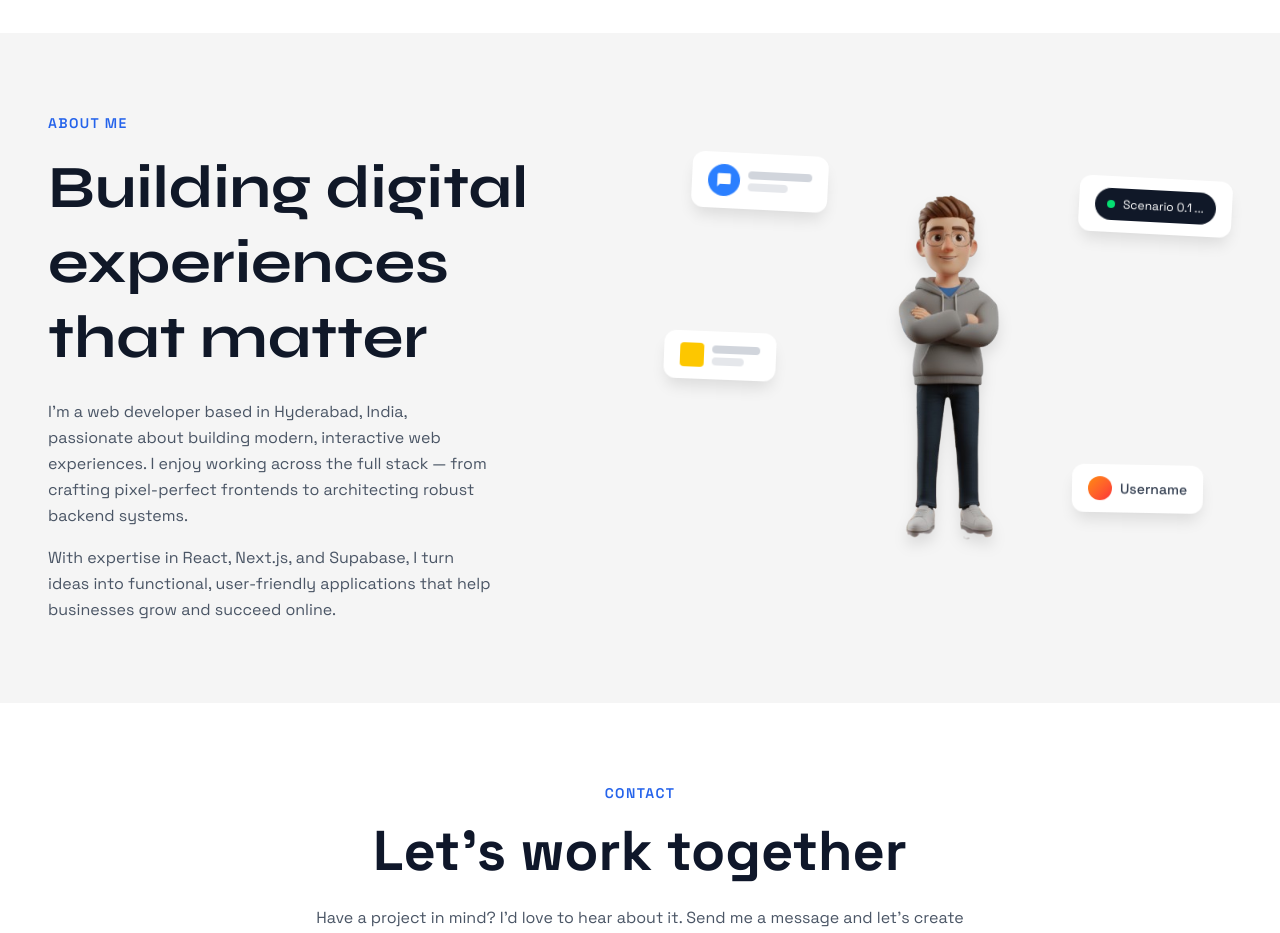
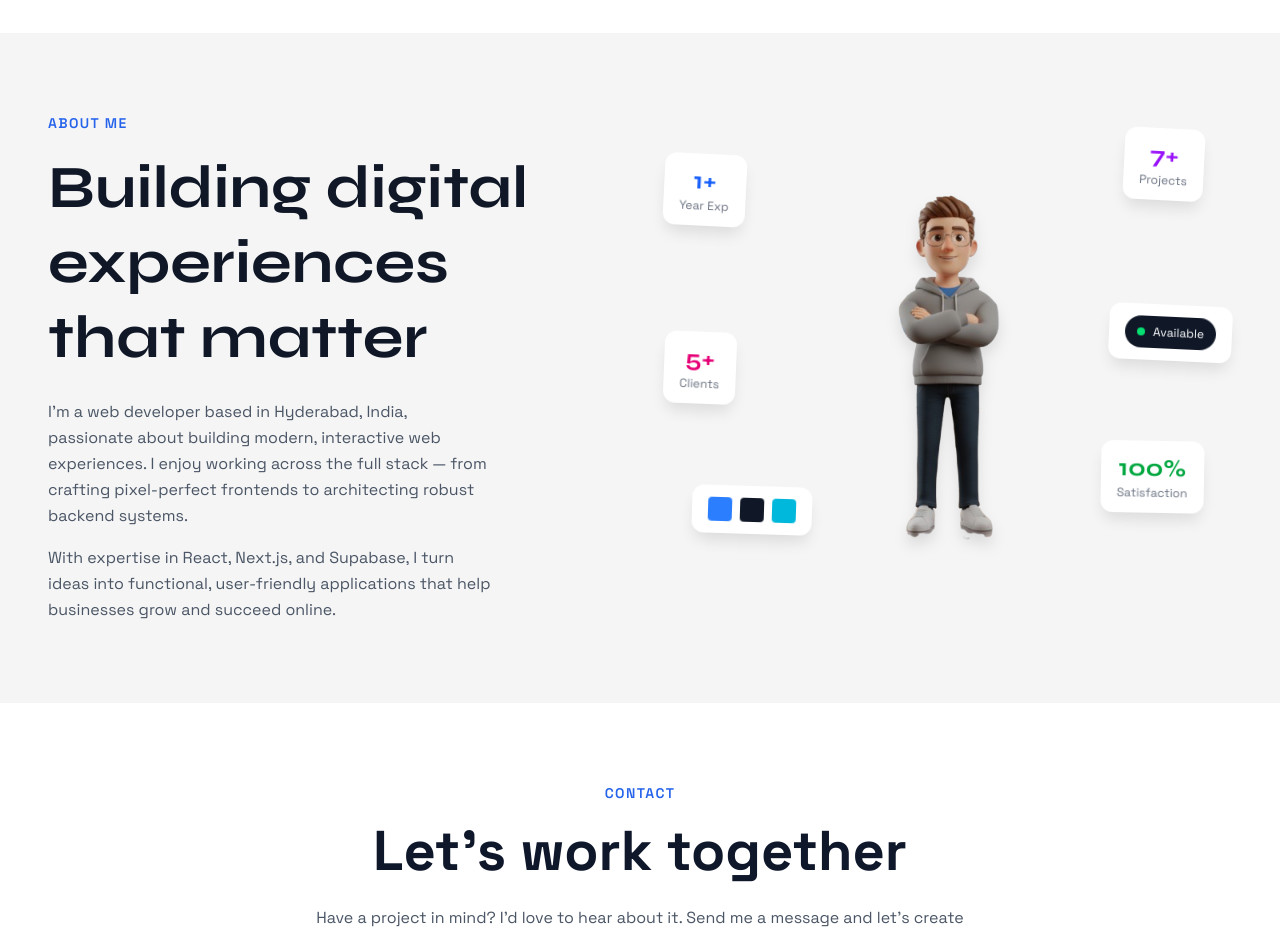
Before and after one commit to jonathanboda/JONA, a Next.js app: page / in a window 1280 px wide. Shown: the part 3000-3933 px from the top of the page. Built offline with nearby package versions, Linux system fonts and the light colour scheme.

Commit message:
Add floating stats around character: 1+ year, 7+ projects, 5+ clients

```diff
--- a/src/app/page.tsx
+++ b/src/app/page.tsx
@@ -635,57 +635,70 @@ function AboutSection() {
 
           {/* Right - 3D Character with floating UI elements */}
           <div className={`relative h-[450px] lg:h-[500px] ${isVisible ? "animate-slide-in-right" : "opacity-0"}`}>
-            {/* Floating chat bubble - top left */}
+            {/* Years Experience - top left */}
             <div
               className="floating-element animate-float"
-              style={{ top: "10%", left: "5%", animationDelay: "0s" }}
+              style={{ top: "10%", left: "0%", animationDelay: "0s" }}
             >
-              <div className="flex items-center gap-2">
-                <div className="w-8 h-8 rounded-full bg-blue-500 flex items-center justify-center">
-                  <svg viewBox="0 0 24 24" width="16" height="16" fill="white">
-                    <path d="M20 2H4c-1.1 0-2 .9-2 2v18l4-4h14c1.1 0 2-.9 2-2V4c0-1.1-.9-2-2-2z"/>
-                  </svg>
-                </div>
-                <div className="flex flex-col gap-1">
-                  <div className="w-16 h-2 bg-gray-300 rounded"></div>
-                  <div className="w-10 h-2 bg-gray-200 rounded"></div>
-                </div>
+              <div className="text-center">
+                <div className="text-2xl font-display font-bold text-blue-600">1+</div>
+                <div className="text-xs text-gray-500">Year Exp</div>
               </div>
             </div>
 
-            {/* Scenario badge - top right */}
+            {/* Projects - top right */}
             <div
               className="floating-element animate-float"
-              style={{ top: "15%", right: "0%", animationDelay: "0.5s" }}
+              style={{ top: "5%", right: "5%", animationDelay: "0.5s" }}
             >
-              <div className="flex items-center gap-2 bg-gray-900 text-white px-3 py-2 rounded-full text-xs">
-                <span className="w-2 h-2 bg-green-400 rounded-full"></span>
-                Scenario 0.1 ...
+              <div className="text-center">
+                <div className="text-2xl font-display font-bold text-purple-600">7+</div>
+                <div className="text-xs text-gray-500">Projects</div>
               </div>
             </div>
 
-            {/* Message bubble - middle left */}
+            {/* Clients - middle left */}
             <div
               className="floating-element animate-float"
               style={{ top: "45%", left: "0%", animationDelay: "1s" }}
             >
-              <div className="flex items-center gap-2">
-                <div className="w-6 h-6 rounded bg-yellow-400"></div>
-                <div className="flex flex-col gap-1">
-                  <div className="w-12 h-2 bg-gray-300 rounded"></div>
-                  <div className="w-8 h-2 bg-gray-200 rounded"></div>
-                </div>
+              <div className="text-center">
+                <div className="text-2xl font-display font-bold text-pink-600">5+</div>
+                <div className="text-xs text-gray-500">Clients</div>
               </div>
             </div>
 
-            {/* Username badge - bottom right */}
+            {/* Code badge - middle right */}
+            <div
+              className="floating-element animate-float"
+              style={{ top: "40%", right: "0%", animationDelay: "0.8s" }}
+            >
+              <div className="flex items-center gap-2 bg-gray-900 text-white px-3 py-2 rounded-full text-xs">
+                <span className="w-2 h-2 bg-green-400 rounded-full"></span>
+                Available
+              </div>
+            </div>
+
+            {/* Tech stack - bottom left */}
+            <div
+              className="floating-element animate-float"
+              style={{ bottom: "15%", left: "5%", animationDelay: "1.2s" }}
+            >
+              <div className="flex items-center gap-2">
+                <div className="w-6 h-6 rounded bg-blue-500"></div>
+                <div className="w-6 h-6 rounded bg-gray-900"></div>
+                <div className="w-6 h-6 rounded bg-cyan-500"></div>
+              </div>
+            </div>
+
+            {/* Satisfaction - bottom right */}
             <div
               className="floating-element animate-float"
               style={{ bottom: "20%", right: "5%", animationDelay: "1.5s" }}
             >
-              <div className="flex items-center gap-2">
-                <div className="w-6 h-6 rounded-full bg-gradient-to-br from-orange-400 to-red-500"></div>
-                <span className="text-sm font-medium text-gray-700">Username</span>
+              <div className="text-center">
+                <div className="text-2xl font-display font-bold text-green-600">100%</div>
+                <div className="text-xs text-gray-500">Satisfaction</div>
               </div>
             </div>
 
```
